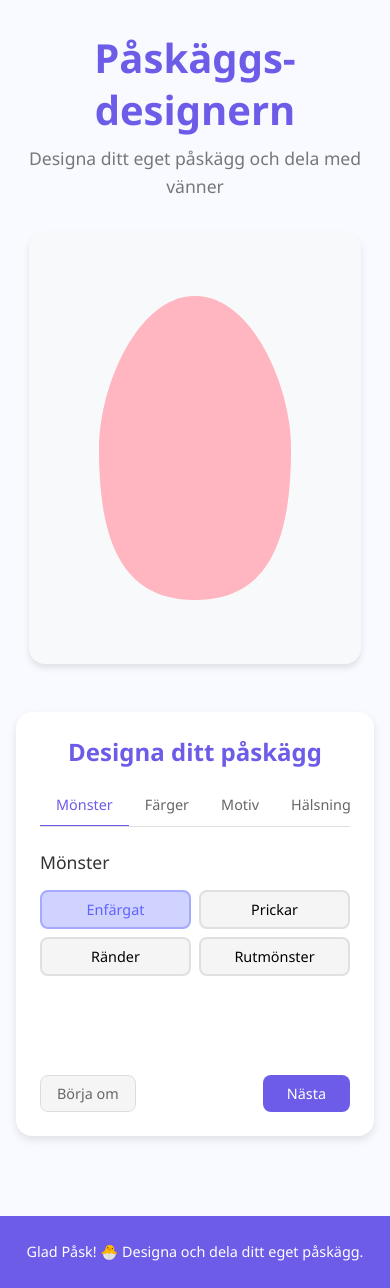
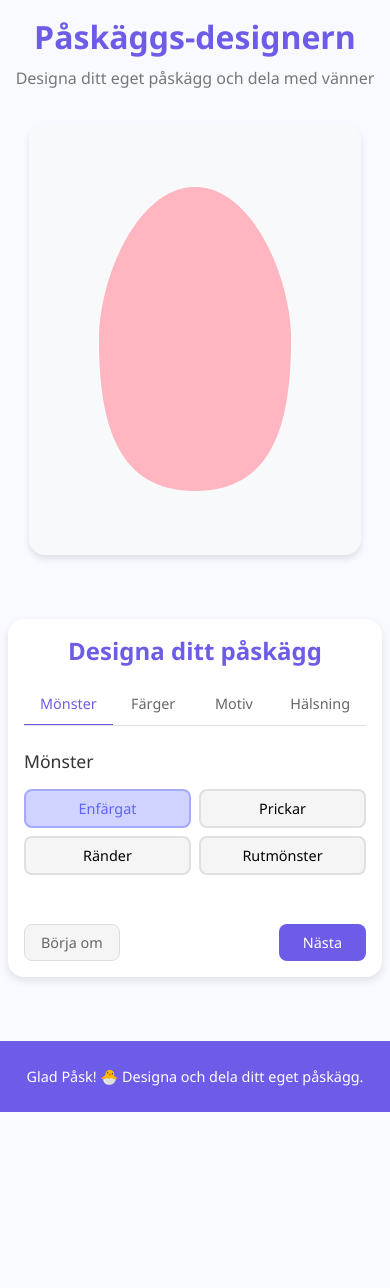
Before and after one commit to niklas-mardby/bunny-chicken, a React (Vite) app: page / in a window 390 px wide. After the commit the page ends 1112 px from the top, so only its background shows below. Built offline with nearby package versions, Linux system fonts and the light colour scheme.

Commit message:
Implement wider tabbed controlpanel

```diff
--- a/src/components/ColorPicker/ColorPicker.scss
+++ b/src/components/ColorPicker/ColorPicker.scss
@@ -1,6 +1,13 @@
 .color-picker {
+	display: flex;
+	flex-wrap: wrap;
+	gap: 1rem;
+	width: 100%;
+
 	&__section {
-		margin-bottom: 1.5rem;
+		flex: 1;
+		min-width: 250px; // Sätter minimum bredd innan wrap
+		margin-bottom: 1rem;
 
 		&:last-child {
 			margin-bottom: 0;
@@ -50,12 +57,14 @@
 	&__palette {
 		display: grid;
 		grid-template-columns: repeat(5, 1fr);
-		gap: 0.5rem;
+		gap: 0.35rem;
 	}
 
 	&__color {
 		width: 100%;
 		aspect-ratio: 1 / 1;
+		height: 40px; // Fast höjd på 40px
+		max-width: 40px; // Max bredd på 40px
 		border: none;
 		border-radius: 0.25rem;
 		cursor: pointer;
@@ -72,3 +81,14 @@
 		}
 	}
 }
+
+// För mindre skärmar
+@media (max-width: 576px) {
+	.color-picker {
+		flex-direction: column;
+
+		&__section {
+			min-width: 100%;
+		}
+	}
+}
--- a/src/components/EmojiSelector/EmojiSelector.scss
+++ b/src/components/EmojiSelector/EmojiSelector.scss
@@ -1,7 +1,7 @@
 .emoji-selector {
 	&__palette {
 		display: grid;
-		grid-template-columns: repeat(5, 1fr);
+		grid-template-columns: repeat(8, 1fr); // Ändrat från 5 till 8 kolumner
 		gap: 0.5rem;
 		margin-bottom: 1rem;
 	}
@@ -11,7 +11,7 @@
 		border: 1px solid #e0e0e0;
 		border-radius: 0.5rem;
 		padding: 0.5rem;
-		font-size: 1.2rem;
+		font-size: 1.1rem; // Lite mindre än originalet
 		display: flex;
 		justify-content: center;
 		align-items: center;
@@ -89,12 +89,15 @@
 		padding: 0.75rem;
 		margin-bottom: 1rem;
 		animation: fadeIn 0.3s ease;
+
+		// Gör kontrollerna mer kompakta och sida vid sida
+		display: grid;
+		grid-template-columns: repeat(2, 1fr);
+		gap: 1rem;
 	}
 
 	&__control {
-		margin-bottom: 0.75rem;
-		display: flex;
-		flex-direction: column;
+		margin-bottom: 0.5rem; // Minskad från 0.75rem
 	}
 
 	&__label {
@@ -155,6 +158,7 @@
 		display: flex;
 		gap: 0.5rem;
 		margin-top: 0.5rem;
+		grid-column: span 2; // Spänner över hela bredden
 	}
 
 	&__action-button {
@@ -221,3 +225,24 @@
 		transform: translateY(0);
 	}
 }
+
+// Responsiv design för mindre skärmar
+@media (max-width: 768px) {
+	.emoji-selector {
+		&__palette {
+			grid-template-columns: repeat(6, 1fr); // Minska antalet kolumner
+		}
+
+		&__controls {
+			grid-template-columns: 1fr; // Enkelspalt på mindre skärmar
+		}
+	}
+}
+
+@media (max-width: 576px) {
+	.emoji-selector {
+		&__palette {
+			grid-template-columns: repeat(4, 1fr); // Ännu färre kolumner
+		}
+	}
+}
--- a/src/components/PatternSelector/PatternSelector.scss
+++ b/src/components/PatternSelector/PatternSelector.scss
@@ -1,7 +1,7 @@
 .pattern-selector {
 	&__options {
 		display: grid;
-		grid-template-columns: repeat(2, 1fr);
+		grid-template-columns: repeat(4, 1fr); // Ändrat från 2 till 4 kolumner
 		gap: 0.5rem;
 		margin-bottom: 1rem;
 	}
@@ -33,10 +33,20 @@
 		border-radius: 0.5rem;
 		padding: 1rem;
 		margin-top: 0.5rem;
+
+		// Gör inställningarna mer kompakta för att minska höjden
+		display: grid;
+		grid-template-columns: repeat(2, 1fr);
+		gap: 1rem;
+
+		// För mönster som bara har en inställning (som "checkered")
+		&--single {
+			grid-template-columns: 1fr;
+		}
 	}
 
 	&__setting {
-		margin-bottom: 1rem;
+		margin-bottom: 0.5rem; // Minskad från 1rem
 
 		&:last-child {
 			margin-bottom: 0;
@@ -45,8 +55,8 @@
 
 	&__label {
 		display: block;
-		margin-bottom: 0.5rem;
-		font-size: 0.9rem;
+		margin-bottom: 0.3rem; // Minskad från 0.5rem
+		font-size: 0.85rem; // Minskad från 0.9rem
 		color: #555;
 	}
 
@@ -87,17 +97,17 @@
 
 	&__legend {
 		display: block;
-		margin-bottom: 0.5rem;
-		font-size: 0.9rem;
+		margin-bottom: 0.3rem; // Minskad från 0.5rem
+		font-size: 0.85rem; // Minskad från 0.9rem
 		color: #555;
 		font-weight: normal;
 		padding: 0;
 	}
 
 	&__radio-group {
-		display: flex;
-		flex-wrap: wrap;
-		gap: 0.75rem;
+		display: grid;
+		grid-template-columns: repeat(3, 1fr); // Ändra från flex till grid
+		gap: 0.5rem; // Minskad från 0.75rem
 	}
 
 	&__radio-option {
@@ -106,7 +116,7 @@
 	}
 
 	&__radio-label {
-		font-size: 0.85rem;
+		font-size: 0.8rem; // Minskad från 0.85rem
 		color: #333;
 		cursor: pointer;
 		margin-left: 0.3rem;
@@ -116,3 +126,16 @@
 		cursor: pointer;
 	}
 }
+
+// Responsiv design för mindre skärmar
+@media (max-width: 768px) {
+	.pattern-selector {
+		&__options {
+			grid-template-columns: repeat(2, 1fr); // Återgå till 2 kolumner
+		}
+
+		&__settings {
+			grid-template-columns: 1fr; // Enkelspalt på mindre skärmar
+		}
+	}
+}
--- a/src/components/TabbedControlPanel/TabbedControlPanel.scss
+++ b/src/components/TabbedControlPanel/TabbedControlPanel.scss
@@ -1,10 +1,11 @@
+// Stilar för den tabbade kontrollpanelen
 .control-panel {
 	background-color: #fff;
 	border-radius: 1rem;
 	padding: 1.5rem;
 	box-shadow: 0 4px 8px rgba(0, 0, 0, 0.1);
 	width: 100%;
-	max-width: 400px;
+	max-width: 600px; // Ökad från 400px för att göra panelen bredare
 
 	&__title {
 		font-size: 1.5rem;
@@ -20,6 +21,7 @@
 		margin-bottom: 1.5rem;
 		overflow-x: auto;
 		scrollbar-width: none; // För Firefox
+		width: 100%; // Se till att tabbarna tar upp hela bredden
 
 		&::-webkit-scrollbar {
 			display: none; // För Chrome, Safari och Opera
@@ -27,6 +29,7 @@
 	}
 
 	&__tab {
+		flex: 1; // Gör att varje tabb tar upp lika mycket plats
 		padding: 0.75rem 1rem;
 		border: none;
 		background: none;
@@ -34,8 +37,8 @@
 		font-size: 0.9rem;
 		cursor: pointer;
 		transition: all 0.2s ease;
-		flex-shrink: 0;
 		position: relative;
+		text-align: center; // Centrera texten i tabben
 
 		&:hover {
 			color: #6c5ce7;
@@ -58,7 +61,7 @@
 	}
 
 	&__content {
-		min-height: 200px;
+		min-height: 150px; // Minskad för att minska höjden på panelen
 		margin-bottom: 1.5rem;
 	}
 
@@ -106,27 +109,46 @@
 	}
 }
 
-// Optimering för ColorPicker-komponent
-// Du kan placera detta i ColorPicker.scss
-.color-picker {
-	display: grid;
-	grid-template-columns: repeat(5, 1fr);
-	gap: 0.5rem;
+// Optimera layout för mönsterväljaren
+.pattern-selector {
+	&__options {
+		display: grid;
+		grid-template-columns: repeat(4, 1fr); // Ändrat från 2 till 4 kolumner
+		gap: 0.5rem;
 
-	&__color-button {
-		width: 100%;
-		aspect-ratio: 1;
-		border-radius: 0.5rem;
-		border: 1px solid #ddd;
-		cursor: pointer;
-		transition: transform 0.2s ease;
-
-		&:hover {
-			transform: scale(1.05);
-		}
-
-		&--selected {
-			box-shadow: 0 0 0 2px white, 0 0 0 4px #6c5ce7;
+		@media (max-width: 768px) {
+			grid-template-columns: repeat(
+				2,
+				1fr
+			); // Återgå till 2 kolumner på mindre skärmar
 		}
 	}
 }
+
+// Optimera layout för emoji-väljaren
+.emoji-selector {
+	&__palette {
+		display: grid;
+		grid-template-columns: repeat(8, 1fr); // Öka från 5 till 8 kolumner
+		gap: 0.5rem;
+
+		@media (max-width: 768px) {
+			grid-template-columns: repeat(
+				6,
+				1fr
+			); // Färre kolumner på mindre skärmar
+		}
+	}
+
+	&__emoji {
+		font-size: 1rem; // Mindre emojis för att passa i layouten
+	}
+}
+
+// Responsiv design
+@media (max-width: 768px) {
+	.control-panel {
+		max-width: 100%;
+		padding: 1rem;
+	}
+}
--- a/src/pages/DesignerPage/DesignerPage.scss
+++ b/src/pages/DesignerPage/DesignerPage.scss
@@ -27,20 +27,23 @@
 		flex-direction: column;
 		gap: 2rem;
 
-		@media (min-width: 768px) {
+		@media (min-width: 992px) {
 			flex-direction: row;
 			align-items: flex-start;
+			justify-content: center; // Centrera innehållet horisontellt
 		}
 	}
 
 	&__canvas-container {
-		flex: 1;
+		flex: 0 0 auto; // Ändrat från flex: 1 för att undvika att canvas töjs ut
 		display: flex;
 		justify-content: center;
 	}
 
 	&__controls-container {
-		flex: 1;
+		flex: 0 0 auto; // Ändrat från flex: 1 för att undvika att kontrollpanelen töjs ut
+		width: 100%; // Ta upp tillgänglig bredd
+		max-width: 600px; // Matcha max-bredden för kontrollpanelen
 	}
 
 	&__error {
@@ -60,3 +63,37 @@
 		}
 	}
 }
+
+// Mer kompakt layout för panelen på mindre enheter
+@media (max-width: 991px) {
+	.designer-page {
+		&__content {
+			flex-direction: column;
+			align-items: center;
+		}
+
+		&__canvas-container,
+		&__controls-container {
+			width: 100%;
+		}
+
+		&__controls-container {
+			margin-top: 1rem;
+		}
+	}
+}
+
+// Ytterligare justeringar för små skärmar
+@media (max-width: 576px) {
+	.designer-page {
+		padding: 1rem 0.5rem;
+
+		&__title {
+			font-size: 2rem;
+		}
+
+		&__subtitle {
+			font-size: 1rem;
+		}
+	}
+}
```
